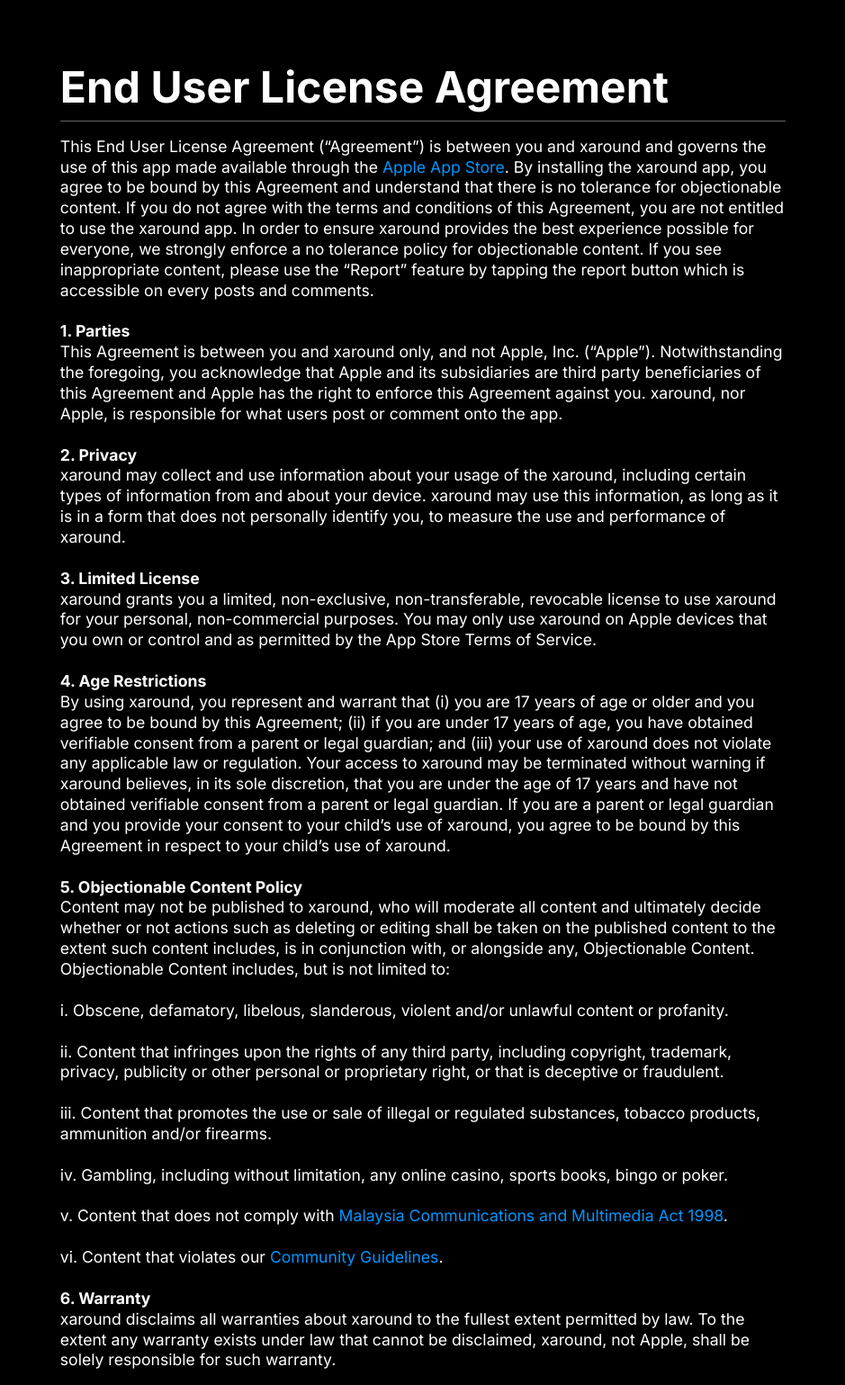
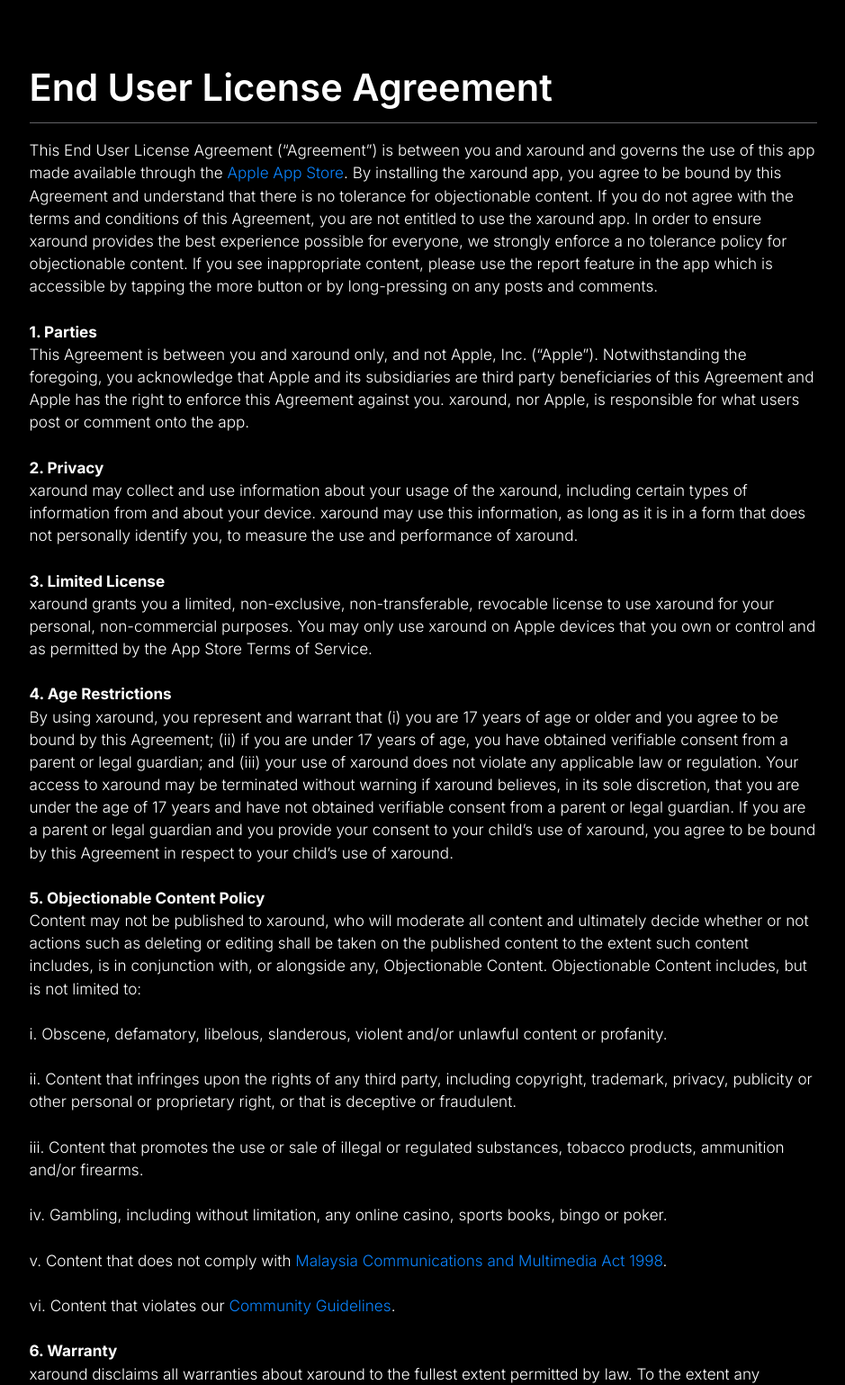
Before and after one commit to xaround/xaround-website, a plain HTML site: page terms-and-privacy.html in a window 1280 px wide. Shown: the part 65-1604 px from the top of the page at 90% size, without its empty margins (170-1109 px from the left). Drawn offline with Linux system fonts and the light colour scheme.

Commit message:
Add more improvements to increase readability

```diff
--- a/styles.css
+++ b/styles.css
@@ -36,7 +36,7 @@
   height: 40%;
 }
 
-/* START .feature, .feature-alt */
+/* .feature AND .feature-alt */
 
 .feature, .feature-alt {
   display: block;
@@ -52,10 +52,7 @@
   border: 0px solid rgb(14,14,16);
 }
 
-/* END .feature, .feature-alt */
-
-
-/* START .feature-flex, .feature-flex-alt */
+/* .feature-flex AND .feature-flex-alt */
 
 .feature-flex, .feature-flex-alt, .feature-flex-icon {
   height: 600px;
@@ -73,7 +70,7 @@
   background-color: rgb(14,14,16);
 }
 
-/* END feature-flex, feature-flex-alt */
+/* ABOUT, TERMS & PRIVACY, AND COMMUNITY GUIDELINES */
 
 .about-container {
   display: block;
@@ -84,21 +81,33 @@
   color: rgb(255,255,255);
   margin: 0;
   text-align: left;
-  font-size: 3em;
+  font-size: 2.6em;
+  line-height: 1.47;
+  font-weight: 600;
 }
 
 .about {
-  width: 63%;
+  width: 875px;
   height: auto;
   margin: 0 auto;
   padding-top: 70px;
 }
 
+a {
+    color: rgb(10,132,255);
+    text-decoration: none;
+}
+
+a:hover {
+    text-decoration: underline;
+}
+
 .about-text {
   color: rgb(255,255,255);
   text-align: left;
-  font-size: 1.1em;
-  line-height: 1.3;
+  font-size: 1.07em;
+  font-weight: 300;
+  line-height: 1.47;
   padding-bottom: 40px;
 }
 
@@ -154,9 +163,9 @@
   padding-right: 180px;
 }
 
-/* Change the color of links on hover */
 .top-nav a:hover {
-  color: #0096FF;
+  color: rgb(10,132,255);
+  text-decoration: none;
 }
 
 .top-nav .logo {
@@ -182,7 +191,7 @@
     font-size: 1em;
   }
   .about {
-    width: 90%;
+    width: 86%;
     padding-top: 30px;
   }
   .feature-flex, .feature-flex-alt, .feature-flex-icon {
--- a/terms-and-privacy.html
+++ b/terms-and-privacy.html
@@ -26,11 +26,11 @@
       <div class="about">
         <div>
           <h2 class="about-header">End User License Agreement</h2>
-          <hr style="height: 0.1px; border-width: 0; color: rgb(99, 99, 102); background-color: rgb(99, 99, 102)"/>
+          <hr style="height: 1px; border-width: 0; color: rgb(99, 99, 102); background-color: rgb(99, 99, 102)"/>
         </div>
         <div>
           <p class="about-text">
-            This End User License Agreement (“Agreement”) is between you and xaround and governs the use of this app made available through the <a href="https://www.apple.com/app-store/" target="_blank" style="text-decoration:none"><span style="color:#0096FF">Apple App Store</span></a>. By installing the xaround app, you agree to be bound by this Agreement and understand that there is no tolerance for objectionable content. If you do not agree with the terms and conditions of this Agreement, you are not entitled to use the xaround app. In order to ensure xaround provides the best experience possible for everyone, we strongly enforce a no tolerance policy for objectionable content. If you see inappropriate content, please use the “Report” feature by tapping the report button which is accessible on every posts and comments.
+            This End User License Agreement (“Agreement”) is between you and xaround and governs the use of this app made available through the <a href="https://www.apple.com/app-store/" target="_blank">Apple App Store</a>. By installing the xaround app, you agree to be bound by this Agreement and understand that there is no tolerance for objectionable content. If you do not agree with the terms and conditions of this Agreement, you are not entitled to use the xaround app. In order to ensure xaround provides the best experience possible for everyone, we strongly enforce a no tolerance policy for objectionable content. If you see inappropriate content, please use the report feature in the app which is accessible by tapping the more button or by long-pressing on any posts and comments.
             <br/><br/>
 
             <strong>1. Parties</strong><br/>
@@ -60,9 +60,9 @@
             <br/><br/>
             iv. Gambling, including without limitation, any online casino, sports books, bingo or poker.
             <br/><br/>
-            v. Content that does not comply with <a href="https://www.mcmc.gov.my/en/legal/acts" target="_blank" style="text-decoration:none"><span style="color:#0096FF">Malaysia Communications and Multimedia Act 1998</span></a>.
+            v. Content that does not comply with <a href="https://www.mcmc.gov.my/en/legal/acts" target="_blank">Malaysia Communications and Multimedia Act 1998</a>.
             <br/><br/>
-            vi. Content that violates our <a href="community-guidelines.html" target="_blank" style="text-decoration:none"><span style="color:#0096FF">Community Guidelines</span></a>.
+            vi. Content that violates our <a href="community-guidelines.html" target="_blank">Community Guidelines</a>.
             <br/><br/>
             <strong>6. Warranty</strong><br/>
             xaround disclaims all warranties about xaround to the fullest extent permitted by law. To the extent any warranty exists under law that cannot be disclaimed, xaround, not Apple, shall be solely responsible for such warranty.
@@ -85,11 +85,11 @@
             <br/><br/>
 
             <strong>9. Third Party Intellectual Property Claims</strong><br/>
-            xaround shall not be obligated to indemnify or defend you with respect to any third party claim arising out or relating to XAROUND. To the extent XAROUND is required to provide indemnification by applicable law, xaround, not Apple, shall be solely responsible for the investigation, defense, settlement and discharge of any claim that xaround or your use of it infringes any third party intellectual property right.
+            xaround shall not be obligated to indemnify or defend you with respect to any third party claim arising out or relating to xaround. To the extent xaround is required to provide indemnification by applicable law, xaround, not Apple, shall be solely responsible for the investigation, defense, settlement and discharge of any claim that xaround or your use of it infringes any third party intellectual property right.
             <br/><br/>
-            For any inquiries, feel free to email me at <a href="mailto:nikfikrics@gmail.com" target="_blank" style="text-decoration:none"><span style="color:#0096FF">nikfikrics@gmail.com</span></a>.
+            If you have any questions, do email me at <a href="mailto:nikfikrics@gmail.com" target="_blank">nikfikrics@gmail.com</a>.
             <br/><br/>
-            <i>Updated on October 6, 2021</i>
+            Last Updated: October 7, 2021
           </p>
         </div>
       </div>
```
Also changed, not shown: about.html (+5 -4 lines), community-guidelines.html (+3 -1 lines).
